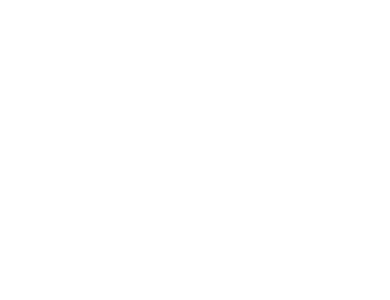
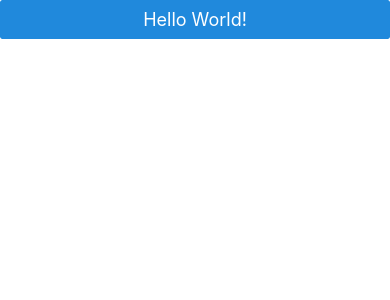
Before and after one commit to aaparicio87/mywatchlist, a React Native app: screen / in a window 390 px wide. Shown: the top 300 px of the page. Built offline with nearby package versions, Linux system fonts and the light colour scheme.

Commit message:
sample button

```diff
--- a/App.tsx
+++ b/App.tsx
@@ -1,6 +1,5 @@
+import { Button } from '@rneui/base';
 
 export default function App() {
-  return (
-    <></>
-  );
+  return <Button title="Hello World!" />;
 }
```
